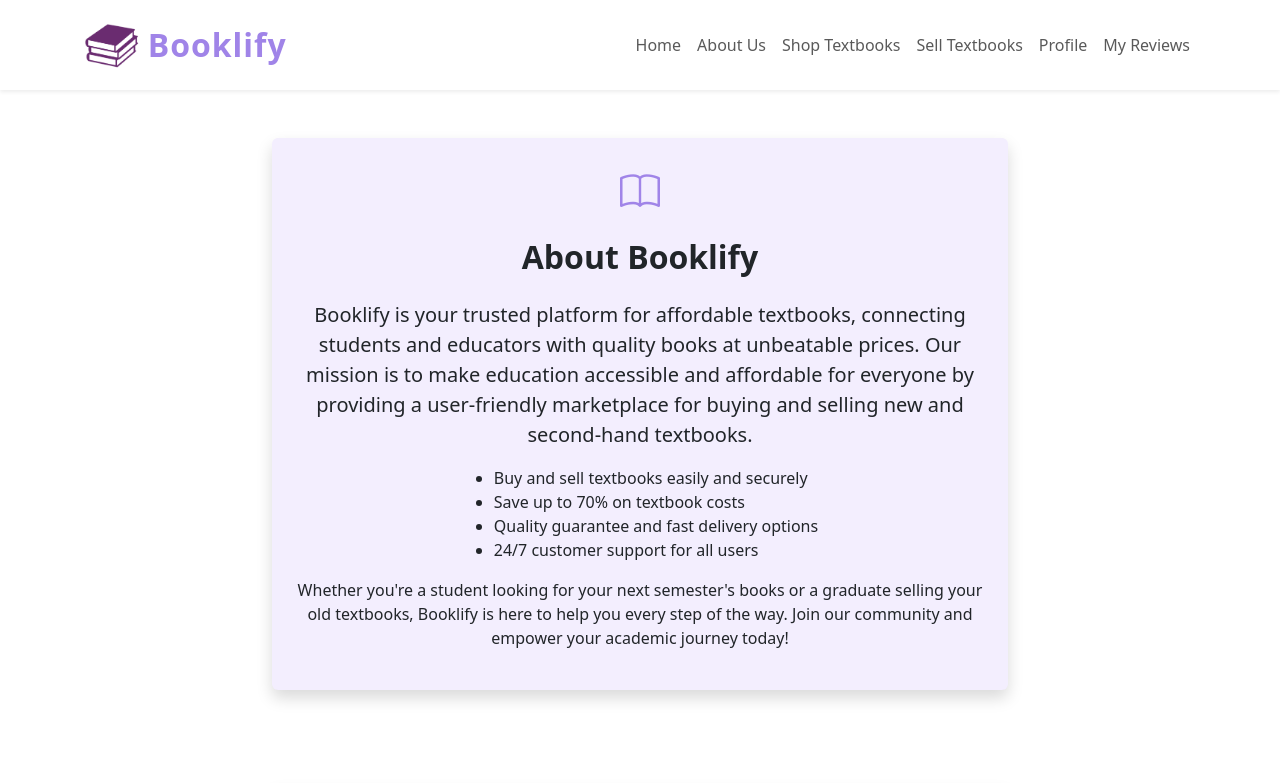
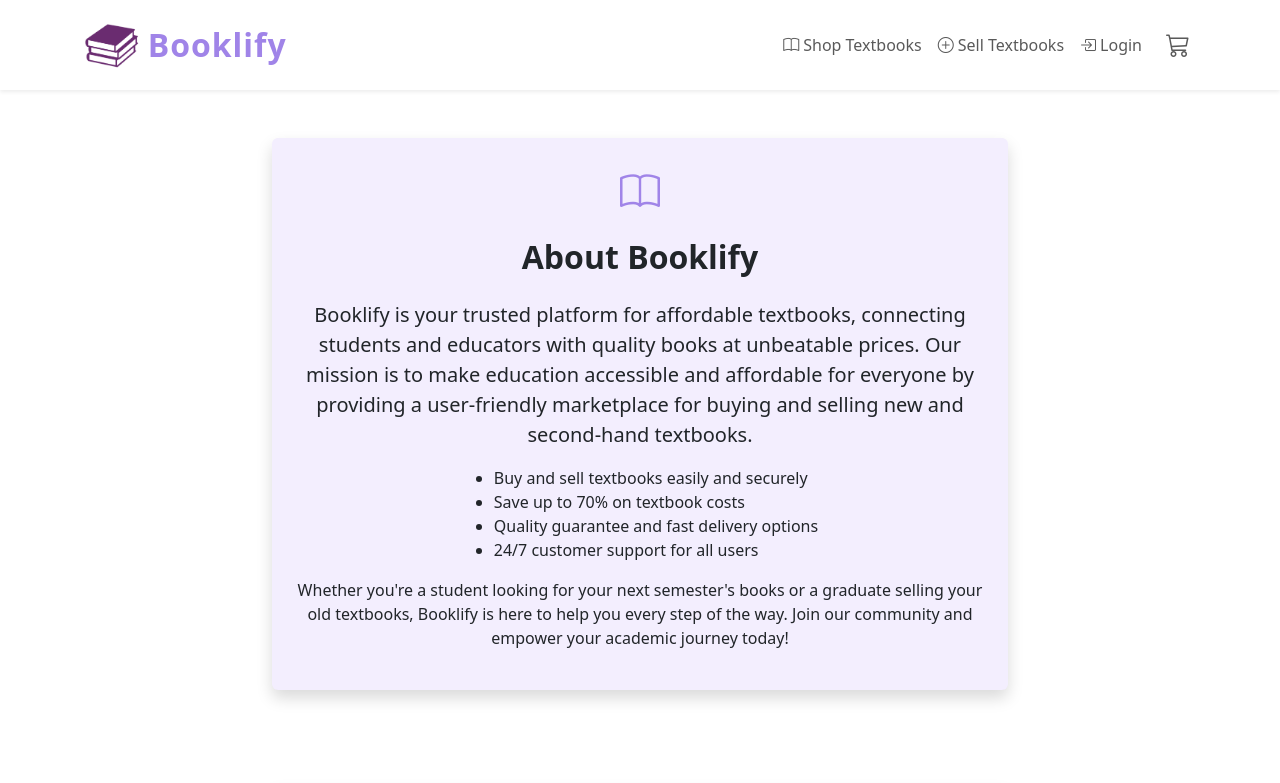
Before and after one commit to Pelisa98/booklify-frontend, a website: page frontend/pages/about.html in a window 1280 px wide. Shown: the top 783 px of the page. Drawn offline with nearby package versions, Linux system fonts and the light colour scheme.

Commit message:
Profile Lisying Update

```diff
--- a/frontend/pages/about.html
+++ b/frontend/pages/about.html
@@ -9,28 +9,7 @@
     <link rel="icon" href="/frontend/assets/icons/booklify.ico">
 </head>
 <body>
-    <!-- Header / Navbar -->
-    <nav class="navbar navbar-expand-lg navbar-light bg-white shadow-sm py-3 sticky-navbar">
-        <div class="container d-flex align-items-center justify-content-between">
-            <a class="navbar-brand d-flex align-items-center" href="../index.html">
-                <img src="../assets/images/logo.png" alt="Booklify Logo" height="48" class="me-2">
-                <span class="brand-text">Booklify</span>
-            </a>
-            <button class="navbar-toggler" type="button" data-bs-toggle="collapse" data-bs-target="#navbarNav" aria-controls="navbarNav" aria-expanded="false" aria-label="Toggle navigation">
-                <span class="navbar-toggler-icon"></span>
-            </button>
-            <div class="collapse navbar-collapse" id="navbarNav">
-                <ul class="navbar-nav ms-auto mb-2 mb-lg-0 d-flex align-items-center">
-                    <li class="nav-item"><a class="nav-link" href="../index.html">Home</a></li>
-                    <li class="nav-item"><a class="nav-link" href="about.html">About Us</a></li>
-                    <li class="nav-item"><a class="nav-link" href="products.html">Shop Textbooks</a></li>
-                    <li class="nav-item"><a class="nav-link" href="sell.html">Sell Textbooks</a></li>
-                    <li class="nav-item nav-profile-link"><a class="nav-link" href="profile.html">Profile</a></li>
-                    <li class="nav-item"><a class="nav-link" href="reviews.html">My Reviews</a></li>
-                </ul>
-            </div>
-        </div>
-    </nav>
+    <!-- Header / Navbar (dynamically generated by navbar.js) -->
 
     <!-- About Section -->
     <section class="about-section bg-white">
@@ -129,5 +108,6 @@
     </footer>
     <script src="https://cdn.jsdelivr.net/npm/bootstrap@5.3.0/dist/js/bootstrap.bundle.min.js"></script>
     <link rel="stylesheet" href="https://cdn.jsdelivr.net/npm/bootstrap-icons@1.10.5/font/bootstrap-icons.css">
+    <script type="module" src="../js/navbar.js"></script>
 </body>
 </html>
```
